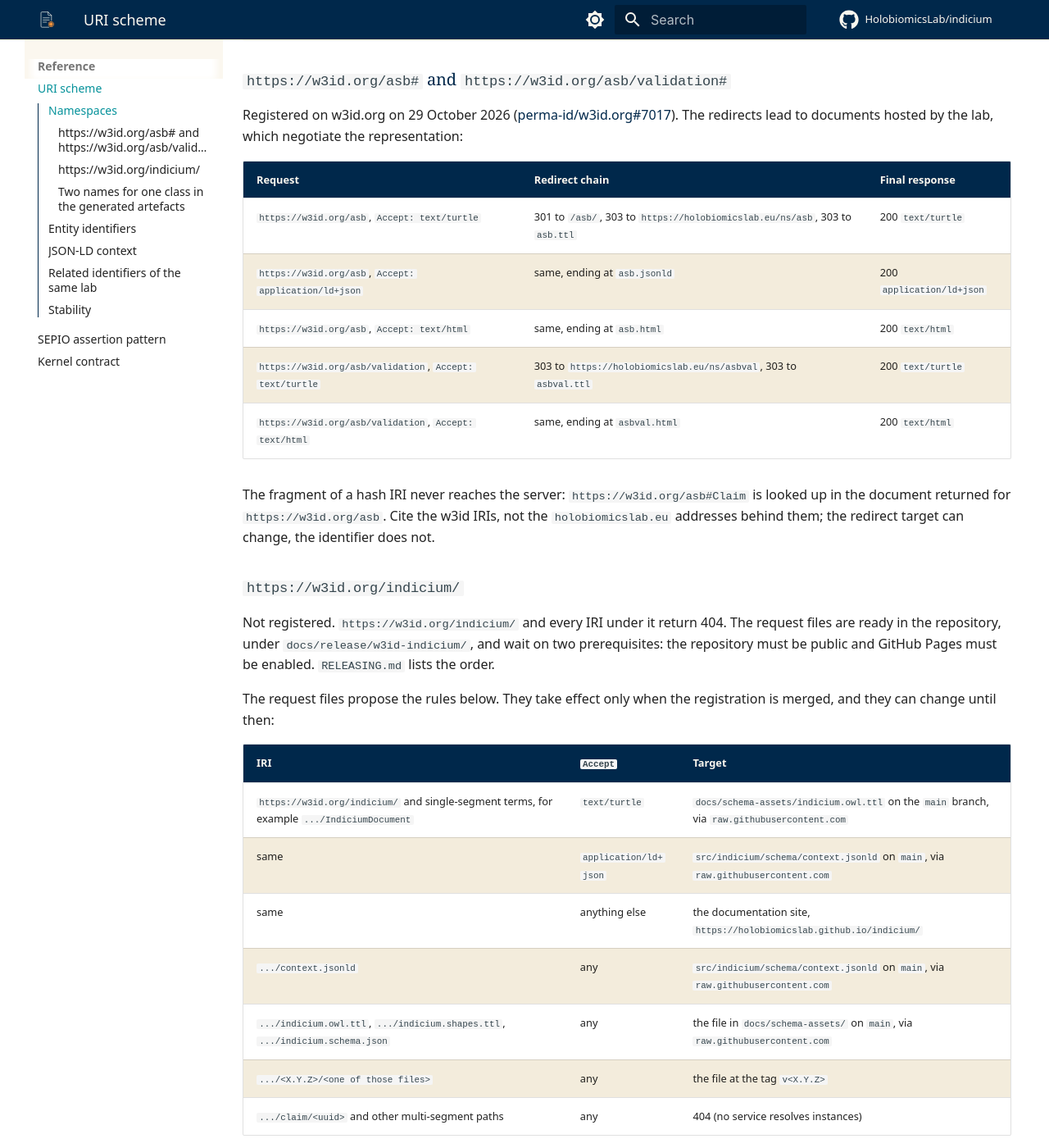
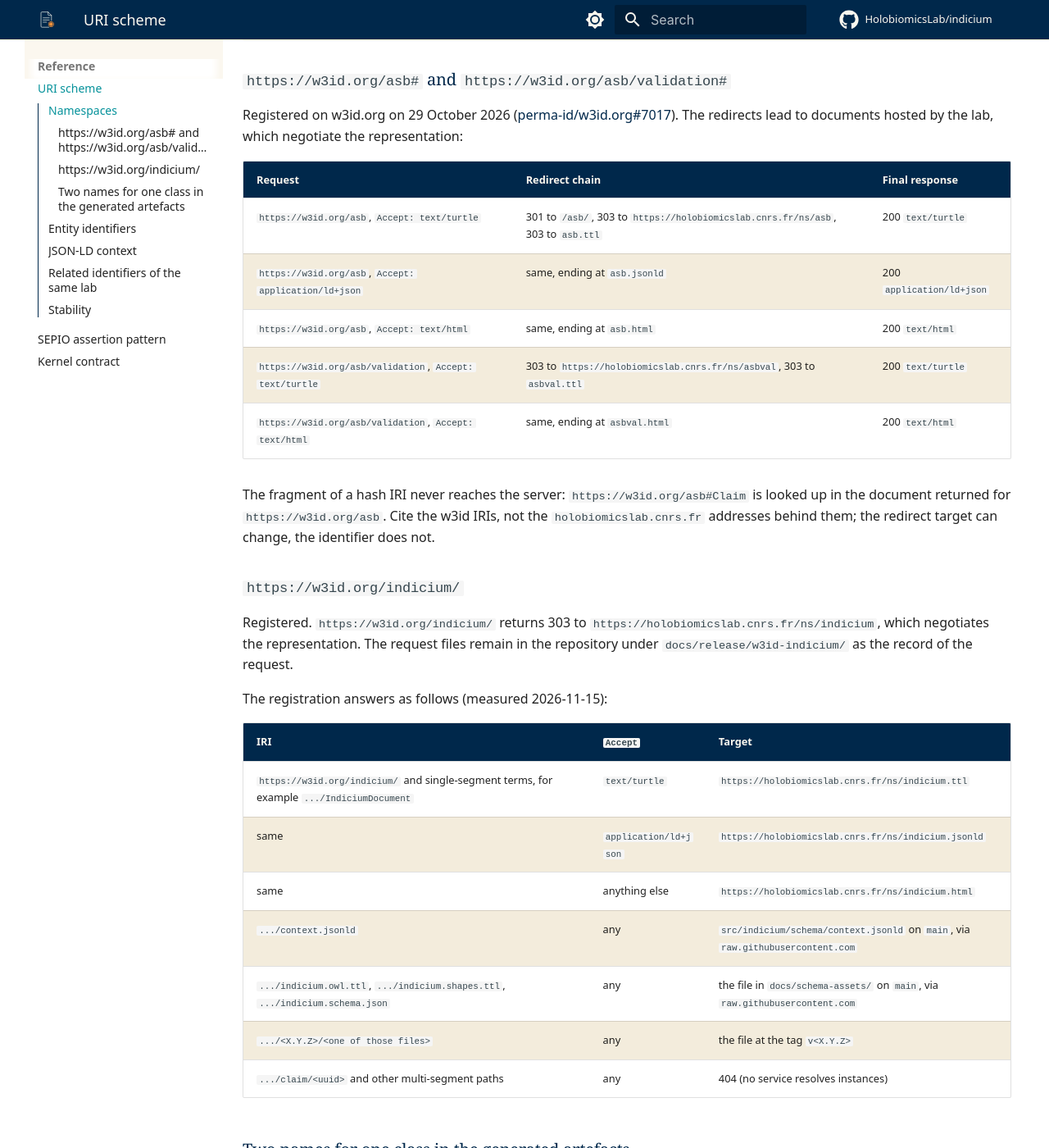
Before and after one commit to HolobiomicsLab/indicium, an MkDocs documentation site: the page built from docs/uri-scheme.md, in a window 1280 px wide and 1400 px high, scrolled down 906 px. Shown: the whole window at 82% size. Built offline with MkDocs 1.6.1 and Material for MkDocs 9.7.7, drawn with Linux system fonts in a browser that asks for light colours; comment, search, counter and statistics services are not loaded; some of the changed text lies outside the part shown.

Commit message:
docs: the indicium namespace resolves; adapters and collections are public
The w3id.org/indicium registration answers (measured 2026-11-15), and the
namespace documents are served by holobiomicslab.cnrs.fr. The related-projects
table no longer calls the adapters and the skill collections private.

Co-Authored-By: Claude Fable 5.2 <noreply@anthropic.com>

````diff
--- a/docs/uri-scheme.md
+++ b/docs/uri-scheme.md
@@ -1,7 +1,7 @@
 # URI scheme
 
-This page records which IRIs Indicium uses, which of them resolve today, and what the
-pending registration will add. Every status below was measured on 2026-10-30.
+This page records which IRIs Indicium uses and which of them resolve today. Every
+status below was measured on 2026-11-15.
 
 ## Namespaces
 
@@ -9,7 +9,7 @@ pending registration will add. Every status below was measured on 2026-10-30.
 |---|---|---|---|
 | `asb:` | `https://w3id.org/asb#` | `asb:Claim` and eight slot IRIs: the SuperPattern slots `asb:context`, `asb:subject`, `asb:qualifier`, `asb:relation`, `asb:object`, and `asb:domainQualifier`, `asb:sourceTaskKind`, `asb:workflowCoupling` | Yes |
 | `asbval:` | `https://w3id.org/asb/validation#` | Validation assertion terms used by ASB beside `asb:`. Not a prefix of this schema | Yes |
-| `indicium:` | `https://w3id.org/indicium/` | The LinkML schema `id`, the `indicium` prefix of the JSON-LD context, and every class and slot without its own `class_uri` or `slot_uri`: claim metadata (`claim_status`, `claim_type`, `source_excerpt`), the evidence and source slots (`eco_code`, `quote_exact`, `for_claim`, `of_source`, ...), `ClaimLink`, `CitationLink` and `IndiciumDocument`. Of the 87 distinct IRIs used as SHACL paths, 75 are under this namespace, and the OWL artefact names every class and slot under it | No (404) |
+| `indicium:` | `https://w3id.org/indicium/` | The LinkML schema `id`, the `indicium` prefix of the JSON-LD context, and every class and slot without its own `class_uri` or `slot_uri`: claim metadata (`claim_status`, `claim_type`, `source_excerpt`), the evidence and source slots (`eco_code`, `quote_exact`, `for_claim`, `of_source`, ...), `ClaimLink`, `CitationLink` and `IndiciumDocument`. Of the 87 distinct IRIs used as SHACL paths, 75 are under this namespace, and the OWL artefact names every class and slot under it | Yes |
 
 Code never needs to spell these strings. The bases are exported:
 
@@ -29,32 +29,31 @@ redirects lead to documents hosted by the lab, which negotiate the representatio
 
 | Request | Redirect chain | Final response |
 |---|---|---|
-| `https://w3id.org/asb`, `Accept: text/turtle` | 301 to `/asb/`, 303 to `https://holobiomicslab.eu/ns/asb`, 303 to `asb.ttl` | 200 `text/turtle` |
+| `https://w3id.org/asb`, `Accept: text/turtle` | 301 to `/asb/`, 303 to `https://holobiomicslab.cnrs.fr/ns/asb`, 303 to `asb.ttl` | 200 `text/turtle` |
 | `https://w3id.org/asb`, `Accept: application/ld+json` | same, ending at `asb.jsonld` | 200 `application/ld+json` |
 | `https://w3id.org/asb`, `Accept: text/html` | same, ending at `asb.html` | 200 `text/html` |
-| `https://w3id.org/asb/validation`, `Accept: text/turtle` | 303 to `https://holobiomicslab.eu/ns/asbval`, 303 to `asbval.ttl` | 200 `text/turtle` |
+| `https://w3id.org/asb/validation`, `Accept: text/turtle` | 303 to `https://holobiomicslab.cnrs.fr/ns/asbval`, 303 to `asbval.ttl` | 200 `text/turtle` |
 | `https://w3id.org/asb/validation`, `Accept: text/html` | same, ending at `asbval.html` | 200 `text/html` |
 
 The fragment of a hash IRI never reaches the server: `https://w3id.org/asb#Claim` is
 looked up in the document returned for `https://w3id.org/asb`. Cite the w3id IRIs, not
-the `holobiomicslab.eu` addresses behind them; the redirect target can change, the
+the `holobiomicslab.cnrs.fr` addresses behind them; the redirect target can change, the
 identifier does not.
 
 ### `https://w3id.org/indicium/`
 
-Not registered. `https://w3id.org/indicium/` and every IRI under it return 404. The
-request files are ready in the repository, under `docs/release/w3id-indicium/`, and
-wait on two prerequisites: the repository must be public and GitHub Pages must be
-enabled. `RELEASING.md` lists the order.
+Registered. `https://w3id.org/indicium/` returns 303 to
+`https://holobiomicslab.cnrs.fr/ns/indicium`, which negotiates the representation.
+The request files remain in the repository under `docs/release/w3id-indicium/` as the
+record of the request.
 
-The request files propose the rules below. They take effect only when the
-registration is merged, and they can change until then:
+The registration answers as follows (measured 2026-11-15):
 
 | IRI | `Accept` | Target |
 |---|---|---|
-| `https://w3id.org/indicium/` and single-segment terms, for example `.../IndiciumDocument` | `text/turtle` | `docs/schema-assets/indicium.owl.ttl` on the `main` branch, via `raw.githubusercontent.com` |
-| same | `application/ld+json` | `src/indicium/schema/context.jsonld` on `main`, via `raw.githubusercontent.com` |
-| same | anything else | the documentation site, `https://holobiomicslab.github.io/indicium/` |
+| `https://w3id.org/indicium/` and single-segment terms, for example `.../IndiciumDocument` | `text/turtle` | `https://holobiomicslab.cnrs.fr/ns/indicium.ttl` |
+| same | `application/ld+json` | `https://holobiomicslab.cnrs.fr/ns/indicium.jsonld` |
+| same | anything else | `https://holobiomicslab.cnrs.fr/ns/indicium.html` |
 | `.../context.jsonld` | any | `src/indicium/schema/context.jsonld` on `main`, via `raw.githubusercontent.com` |
 | `.../indicium.owl.ttl`, `.../indicium.shapes.ttl`, `.../indicium.schema.json` | any | the file in `docs/schema-assets/` on `main`, via `raw.githubusercontent.com` |
 | `.../<X.Y.Z>/<one of those files>` | any | the file at the tag `v<X.Y.Z>` |
@@ -125,7 +124,7 @@ The context is `docs/context.jsonld` in the repository, identical to
 `src/indicium/schema/context.jsonld`, which ships in the wheel. It is generated from
 the `class_uri`, `slot_uri` and enum meanings of the LinkML source (`make context`), so
 its term IRIs are the ones the SHACL shapes check. No public URL serves it today.
-Until one does, load it from the installed package:
+It can also be loaded from the installed package:
 
 ```python
 from importlib.resources import files
@@ -133,8 +132,8 @@ from importlib.resources import files
 context = (files("indicium") / "schema" / "context.jsonld").read_text()
 ```
 
-After the release it will be served by the documentation site at
-`https://holobiomicslab.github.io/indicium/context.jsonld` and, once registered, at
+It is also served by the documentation site at
+`https://holobiomicslab.github.io/indicium/context.jsonld` and at
 `https://w3id.org/indicium/context.jsonld`.
 
 ## Related identifiers of the same lab
````
Also changed, not shown: other parts of docs/uri-scheme.md (+1 -1 lines), README.md (+8 -9 lines).
